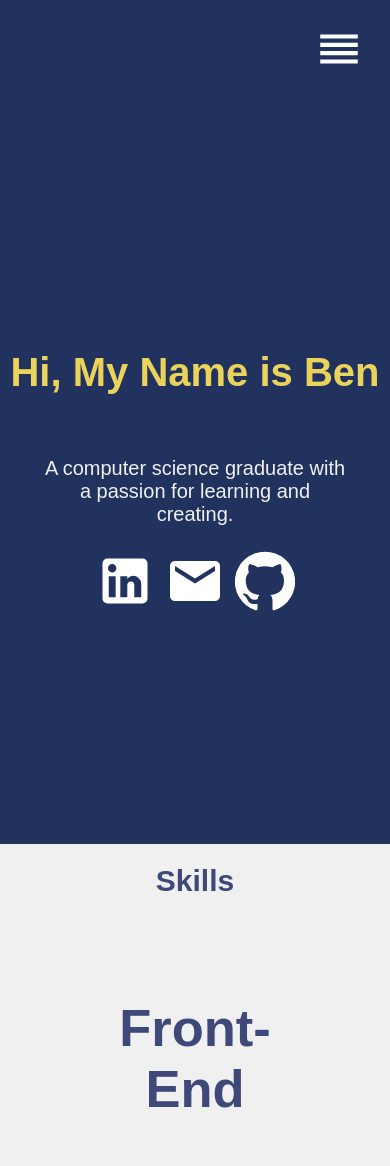
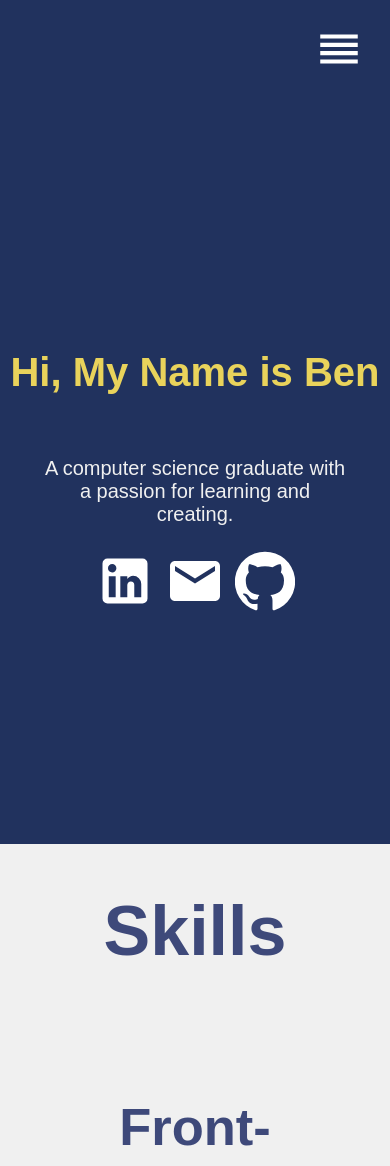
Before and after one commit to sraj2279/portfolio-react, a React (Create React App) app: page / in a window 390 px wide. Shown: the top 1166 px of the page. Built offline with nearby package versions, Linux system fonts and the light colour scheme.

Commit message:
change size of font in home page

```diff
--- a/src/styles/Home.css
+++ b/src/styles/Home.css
@@ -76,7 +76,9 @@
         padding: 0;
     }
 
-    .skills h1 {
+    /* .skills h1 {
         font-size: 30px;
-    }
+    } */
+
+
 }
```
